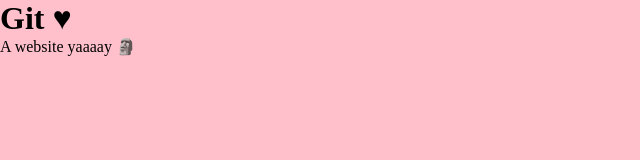
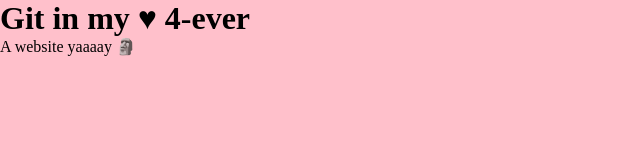
Before and after one commit to Teddiefinstrom/GoodGIt, a plain HTML site: page index.html in a window 1280 px wide. Shown: the whole page, without its empty margins (0-640 px from the left). Drawn offline with Linux system fonts and the light colour scheme.

Commit message:
Git forever

```diff
--- a/index.html
+++ b/index.html
@@ -10,7 +10,7 @@
 </head>
 <body>
 
-    <h1>Git ♥ </h1>
+    <h1>Git in my ♥ 4-ever </h1>
 
     <p>A website yaaaay &#128511; </p>
 
```
